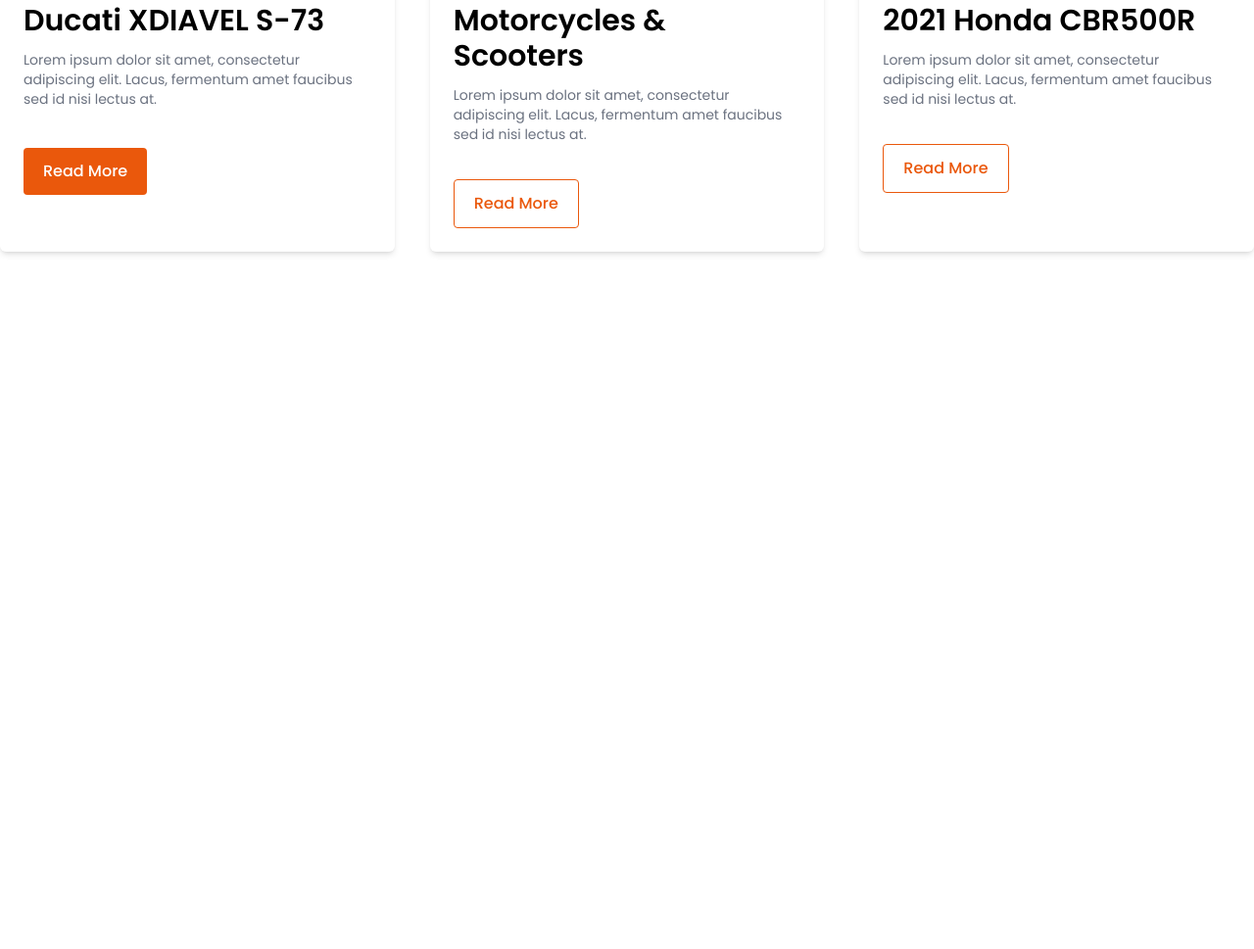
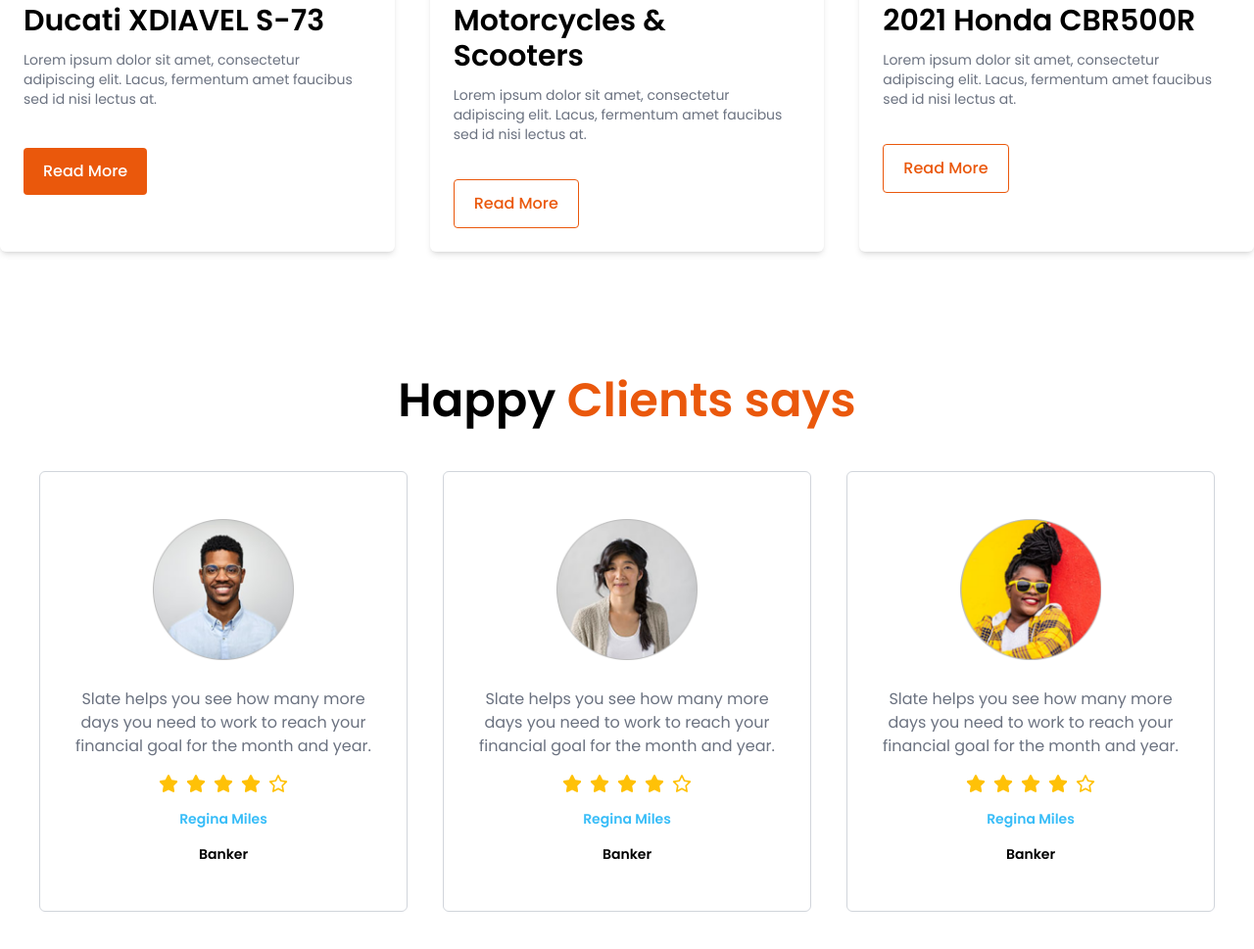
Before and after one commit to shahedul-alam/biker-zone, a website: page public/index.html in a window 1280 px wide. Shown: the part 1830-2799 px from the top of the page at 98% size. Before the commit the page ends 2215 px from the top, so only its background shows below. Drawn offline with Linux system fonts and the light colour scheme.

Commit message:
clients section added

```diff
--- a/public/index.html
+++ b/public/index.html
@@ -109,6 +109,69 @@
                 </div>
             </div>
         </section>
+        <section class="mb-20 px-6 sm:my-32 sm:container sm:mx-auto sm:px-0">
+            <div class="mb-10 sm:mb-12">
+                <h1 class="font-poppins text-4xl text-black font-semibold mb-2 text-center sm:text-5xl">
+                    Happy <span class="text-orange-600 whitespace-pre">Clients says</span>
+                </h1>
+            </div>
+            <div class="grid grid-cols-1 gap-5 sm:grid-cols-3 sm:gap-9 sm:px-10">
+                <div class="px-9 py-12 border border-gray-300 rounded-md">
+                    <img class="mb-7 size-36 mx-auto" src="../images/others/user-1.png" alt="user-1">
+                    <p class="font-poppins text-base text-gray-500 font-normal mb-4 text-center">
+                        Slate helps you see how
+                        many more days you need
+                        to work to reach your financial
+                        goal for the month and year.
+                    </p>
+                    <div class="flex justify-center items-center gap-2 mb-4">
+                        <img class="size-5" src="../images/icons/star-solid.svg" alt="star-solid">
+                        <img class="size-5" src="../images/icons/star-solid.svg" alt="star-solid">
+                        <img class="size-5" src="../images/icons/star-solid.svg" alt="star-solid">
+                        <img class="size-5" src="../images/icons/star-solid.svg" alt="star-solid">
+                        <img class="size-5" src="../images/icons/star-regular.svg" alt="star-regular">
+                    </div>
+                    <p class="font-poppins text-sm font-semibold text-center text-sky-400 mb-4">Regina Miles</p>
+                    <p class="font-poppins text-sm font-semibold text-center text-black">Banker</p>
+                </div>
+                <div class="px-9 py-12 border border-gray-300 rounded-md">
+                    <img class="mb-7 size-36 mx-auto" src="../images/others/user-2.png" alt="user-1">
+                    <p class="font-poppins text-base text-gray-500 font-normal mb-4 text-center">
+                        Slate helps you see how
+                        many more days you need
+                        to work to reach your financial
+                        goal for the month and year.
+                    </p>
+                    <div class="flex justify-center items-center gap-2 mb-4">
+                        <img class="size-5" src="../images/icons/star-solid.svg" alt="star-solid">
+                        <img class="size-5" src="../images/icons/star-solid.svg" alt="star-solid">
+                        <img class="size-5" src="../images/icons/star-solid.svg" alt="star-solid">
+                        <img class="size-5" src="../images/icons/star-solid.svg" alt="star-solid">
+                        <img class="size-5" src="../images/icons/star-regular.svg" alt="star-regular">
+                    </div>
+                    <p class="font-poppins text-sm font-semibold text-center text-sky-400 mb-4">Regina Miles</p>
+                    <p class="font-poppins text-sm font-semibold text-center text-black">Banker</p>
+                </div>
+                <div class="px-9 py-12 border border-gray-300 rounded-md">
+                    <img class="mb-7 size-36 mx-auto" src="../images/others/user-3.png" alt="user-1">
+                    <p class="font-poppins text-base text-gray-500 font-normal mb-4 text-center">
+                        Slate helps you see how
+                        many more days you need
+                        to work to reach your financial
+                        goal for the month and year.
+                    </p>
+                    <div class="flex justify-center items-center gap-2 mb-4">
+                        <img class="size-5" src="../images/icons/star-solid.svg" alt="star-solid">
+                        <img class="size-5" src="../images/icons/star-solid.svg" alt="star-solid">
+                        <img class="size-5" src="../images/icons/star-solid.svg" alt="star-solid">
+                        <img class="size-5" src="../images/icons/star-solid.svg" alt="star-solid">
+                        <img class="size-5" src="../images/icons/star-regular.svg" alt="star-regular">
+                    </div>
+                    <p class="font-poppins text-sm font-semibold text-center text-sky-400 mb-4">Regina Miles</p>
+                    <p class="font-poppins text-sm font-semibold text-center text-black">Banker</p>
+                </div>
+            </div>
+        </section>
     </main>
     <footer></footer>
 </body>
```
Also changed, not shown: public/style.css.
